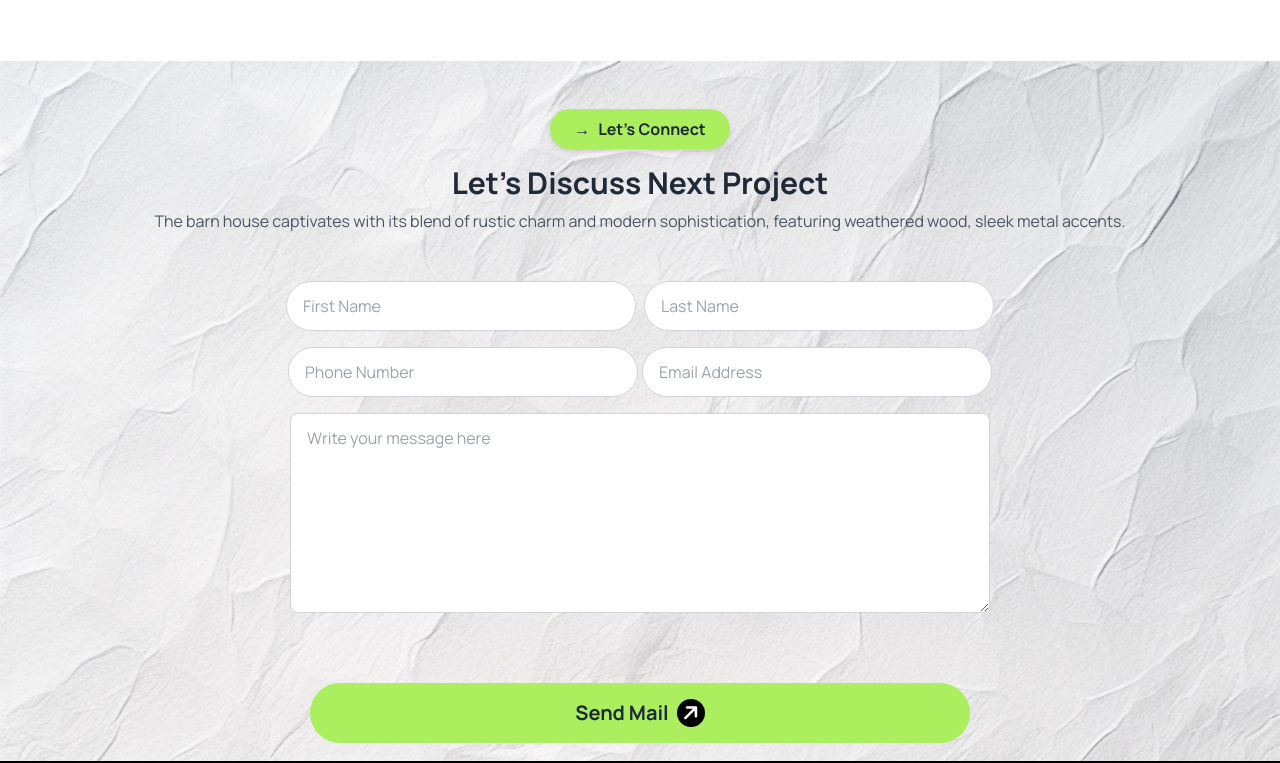
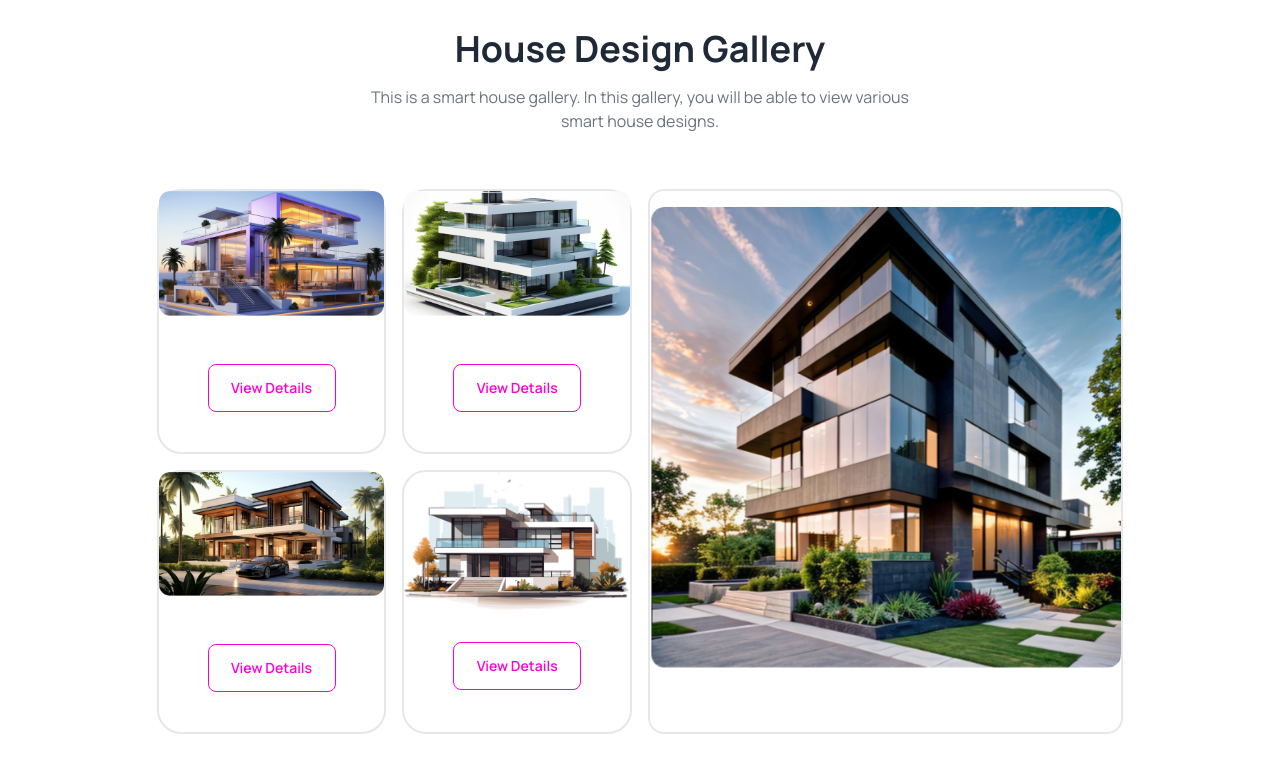
Before and after one commit to fahim313/Assignment-03, a plain HTML site: page index.html in a window 1280 px wide. Shown: the part 2728-3491 px from the top of the page. Drawn offline with nearby package versions, Linux system fonts and the light colour scheme.

Commit message:
Complite Extra section similler our latest portfolio image section

```diff
--- a/index.html
+++ b/index.html
@@ -315,7 +315,70 @@
               </div>
             </div>
           </div>
-      </div>
+             <!-- Extra section -->
+              <!-- Extra section -->
+<div>
+  <!-- Title -->
+  <h1 class="text-4xl font-bold text-gray-800 mt-4 mb-2 text-center">House Design Gallery</h1>
+  <!-- Subtitle -->
+  <p class="text-gray-500 text-center max-w-xl mt-4 mx-auto">
+    This is a smart house gallery. In this gallery, you will be able to view various smart house designs.
+  </p>
+</div>
+
+
+<div class="w-[80%] h-[80%] p-4 mt-10">
+
+  <!-- Responsive grid container -->
+  <div class="grid grid-cols-1 sm:grid-cols-1 md:grid-cols-4 grid-rows-2 gap-4">
+
+    <!-- Article 1 -->
+    <div class="border-2 border-white-500 rounded-3xl w-full flex flex-col items-center">
+      <img class=" w-full h-auto w-[280px]" src="assets/article1.png" alt="">
+      <button class="btn btn-outline btn-secondary mb-10 mt-12 w-32">View Details</button>
+    </div>
+
+    <!-- Article 2 -->
+    <div class="border-2 border-white-500 rounded-3xl w-full flex flex-col items-center">
+      <img class=" w-full h-auto" src="assets/article2.png" alt="">
+      <button class="btn btn-outline btn-secondary mb-10 mt-12 w-32">View Details</button>
+    </div>
+
+    <!-- Large Rectangle Image (spanning multiple rows and columns) -->
+    <div class="border-2 border-white-500 rounded-2xl md:row-span-2 md:col-span-2">
+      <img class=" mt-4" src="assets/Rectangle.png" alt="">
+    </div>
+
+    <!-- Article 3 -->
+    <div class="border-2 border-white-500 rounded-3xl w-full flex flex-col items-center">
+      <img class="w-full h-auto"  src="assets/article3.png" alt="">
+      <button class="btn btn-outline btn-secondary mb-10 mt-12 w-32">View Details</button>
+    </div>
+
+    <!-- Banner Image -->
+    <div class="border-2 border-white-500 rounded-3xl flex flex-col items-center">
+      <img src="assets/banner.png" alt="">
+      <button class="btn btn-outline btn-secondary  mb-10 mt-8 w-32">View Details</button>
+    </div>
+
+  </div>
+
+</div>
+
+
+
+
+
+
+
+
+
+
+</div>
+
+
+
+
           <!-- Input section -->
           <section class="py-12 bg-[url('\\assets\\bg.jpg')] bg-cover w-full max-w-[1500px]
           h-auto md:h-[700px] mx-auto text-center">
```
